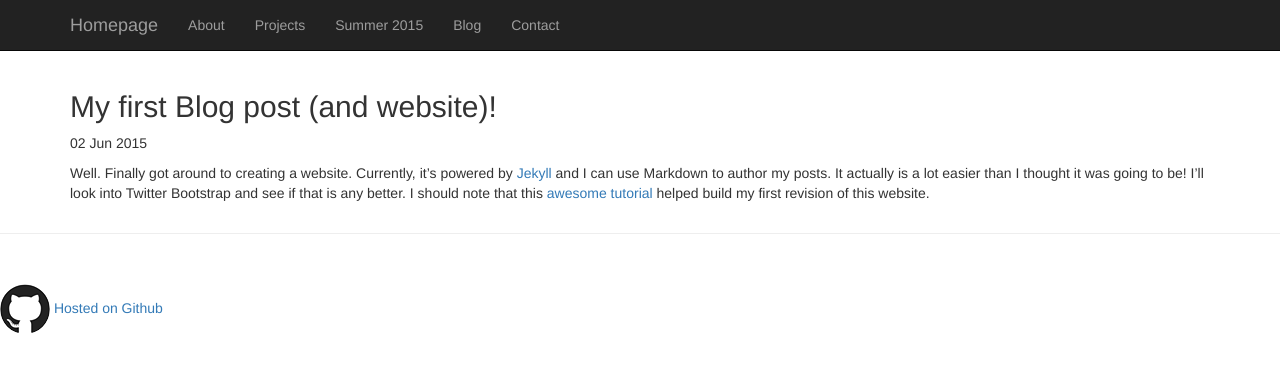
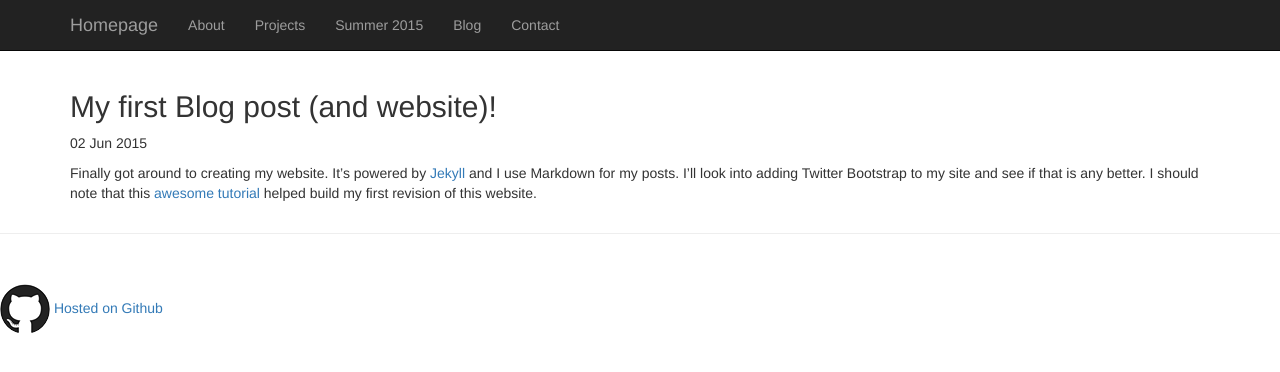
Before and after one commit to mht94-dev/mht94.github.io, a Jekyll site: the page built from _posts/2015-06-02-Getting-Started.md, in a window 1280 px wide. Shown: the top 372 px of the page. Built offline with Jekyll 4.4.1, drawn with Linux system fonts in a browser that asks for light colours; nearby versions of some CDN libraries; library files that are not in the unit come from our copies.

Commit message:
Updated Blogs

```diff
--- a/_posts/2015-06-02-Getting-Started.md
+++ b/_posts/2015-06-02-Getting-Started.md
@@ -1,8 +1,9 @@
 ---
 layout: post
 title: "My first Blog post (and website)!"
+comments: true
 date: 2015-06-02
 ---
 
-Well. Finally got around to creating a website. Currently, it's powered by [Jekyll](http://jekyllrb.com) and I can use Markdown to author my posts. It actually is a lot easier than I thought it was going to be! I'll look into Twitter Bootstrap and see if that is any better.
+Finally got around to creating my website. It's powered by [Jekyll](http://jekyllrb.com) and I use Markdown for my posts.  I'll look into adding Twitter Bootstrap to my site and see if that is any better.
 I should note that this [awesome tutorial](http://jmcglone.com/guides/github-pages/) helped build my first revision of this website.
```
Also changed, not shown: _posts/2015-06-06-Website-Improvements.md (added, +10 -0 lines).
